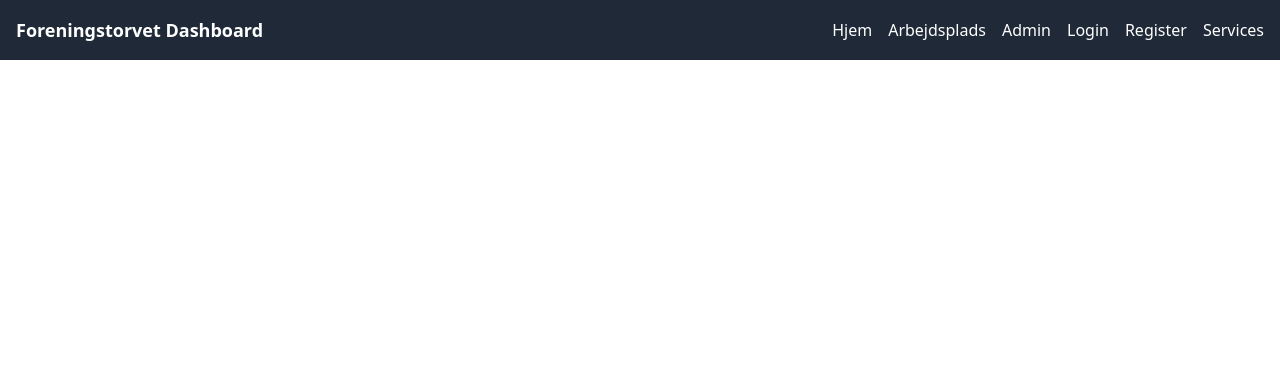
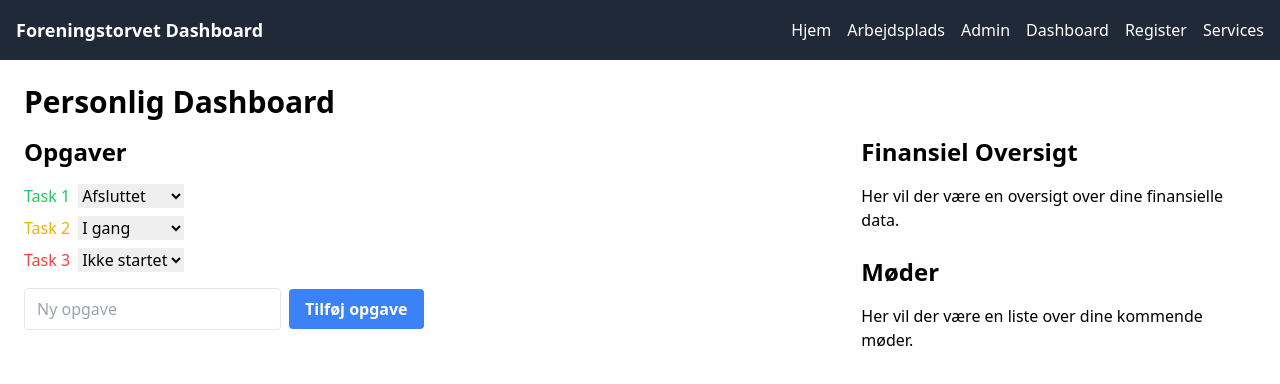
Before and after one commit to GPT-Engineer-App/knowledge-share-dashboard, a React (Vite) app: page /dashboard in a window 1280 px wide. Shown: the top 384 px of the page. Built offline with nearby package versions, Linux system fonts and the light colour scheme.

Commit message:
Implement dashboard and task management

```diff
--- a/src/App.jsx
+++ b/src/App.jsx
@@ -7,6 +7,7 @@ import Login from "./pages/Login.jsx";
 import ServiceOverview from "./pages/ServiceOverview.jsx";
 import ServiceDetails from "./pages/ServiceDetails.jsx";
 import RequestQuote from "./pages/RequestQuote.jsx"; // Import the new component
+import Dashboard from "./pages/Dashboard.jsx"; // Import the new component
 import Navbar from "./components/Navbar.jsx";
 
 function App() {
@@ -22,6 +23,7 @@ function App() {
         <Route exact path="/services" element={<ServiceOverview />} />
         <Route exact path="/services/:category" element={<ServiceDetails />} />
         <Route exact path="/request-quote" element={<RequestQuote />} /> {/* Add the new route */}
+        <Route exact path="/dashboard" element={<Dashboard />} /> {/* Add the new route */}
       </Routes>
     </Router>
   );
--- /dev/null
+++ b/src/components/FinancialSummary.jsx
@@ -0,0 +1,12 @@
+import React from 'react';
+
+const FinancialSummary = () => {
+  return (
+    <div className="mb-6">
+      <h2 className="mb-4 text-2xl font-bold">Finansiel Oversigt</h2>
+      <p>Her vil der være en oversigt over dine finansielle data.</p>
+    </div>
+  );
+};
+
+export default FinancialSummary;
--- /dev/null
+++ b/src/components/Meetings.jsx
@@ -0,0 +1,12 @@
+import React from 'react';
+
+const Meetings = () => {
+  return (
+    <div>
+      <h2 className="mb-4 text-2xl font-bold">Møder</h2>
+      <p>Her vil der være en liste over dine kommende møder.</p>
+    </div>
+  );
+};
+
+export default Meetings;
--- a/src/components/Navbar.jsx
+++ b/src/components/Navbar.jsx
@@ -10,7 +10,7 @@ const Navbar = () => {
           <Link to="/" className="text-white">Hjem</Link>
           <Link to="/arbejdsplads" className="text-white">Arbejdsplads</Link>
           <Link to="/admin" className="text-white">Admin</Link>
-          <Link to="/login" className="text-white">Login</Link>
+          <Link to="/dashboard" className="text-white">Dashboard</Link>
           <Link to="/register" className="text-white">Register</Link>
           <Link to="/services" className="text-white">Services</Link>
         </div>
--- /dev/null
+++ b/src/components/TaskList.jsx
@@ -0,0 +1,57 @@
+import React, { useState } from 'react';
+
+const initialTasks = [
+  { id: 1, title: 'Task 1', status: 'completed' },
+  { id: 2, title: 'Task 2', status: 'in-progress' },
+  { id: 3, title: 'Task 3', status: 'not-started' },
+];
+
+const TaskList = () => {
+  const [tasks, setTasks] = useState(initialTasks);
+  const [newTask, setNewTask] = useState('');
+
+  const handleAddTask = () => {
+    if (newTask.trim()) {
+      setTasks([...tasks, { id: tasks.length + 1, title: newTask, status: 'not-started' }]);
+      setNewTask('');
+    }
+  };
+
+  const handleStatusChange = (id, status) => {
+    setTasks(tasks.map(task => task.id === id ? { ...task, status } : task));
+  };
+
+  return (
+    <div>
+      <h2 className="mb-4 text-2xl font-bold">Opgaver</h2>
+      <ul>
+        {tasks.map(task => (
+          <li key={task.id} className="mb-2">
+            <span className={`mr-2 ${task.status === 'completed' ? 'text-green-500' : task.status === 'in-progress' ? 'text-yellow-500' : 'text-red-500'}`}>
+              {task.title}
+            </span>
+            <select value={task.status} onChange={(e) => handleStatusChange(task.id, e.target.value)}>
+              <option value="not-started">Ikke startet</option>
+              <option value="in-progress">I gang</option>
+              <option value="completed">Afsluttet</option>
+            </select>
+          </li>
+        ))}
+      </ul>
+      <div className="mt-4">
+        <input
+          type="text"
+          value={newTask}
+          onChange={(e) => setNewTask(e.target.value)}
+          placeholder="Ny opgave"
+          className="px-3 py-2 mr-2 border rounded"
+        />
+        <button onClick={handleAddTask} className="px-4 py-2 font-bold text-white bg-blue-500 rounded hover:bg-blue-700">
+          Tilføj opgave
+        </button>
+      </div>
+    </div>
+  );
+};
+
+export default TaskList;
--- /dev/null
+++ b/src/pages/Dashboard.jsx
@@ -0,0 +1,23 @@
+import React from 'react';
+import TaskList from '../components/TaskList';
+import FinancialSummary from '../components/FinancialSummary';
+import Meetings from '../components/Meetings';
+
+const Dashboard = () => {
+  return (
+    <div className="p-6">
+      <h1 className="mb-4 text-3xl font-bold">Personlig Dashboard</h1>
+      <div className="grid grid-cols-1 gap-6 md:grid-cols-3">
+        <div className="col-span-1 md:col-span-2">
+          <TaskList />
+        </div>
+        <div className="col-span-1">
+          <FinancialSummary />
+          <Meetings />
+        </div>
+      </div>
+    </div>
+  );
+};
+
+export default Dashboard;
```
